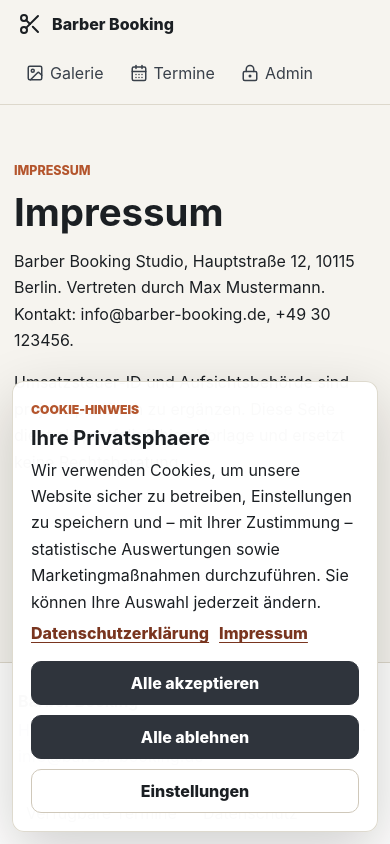
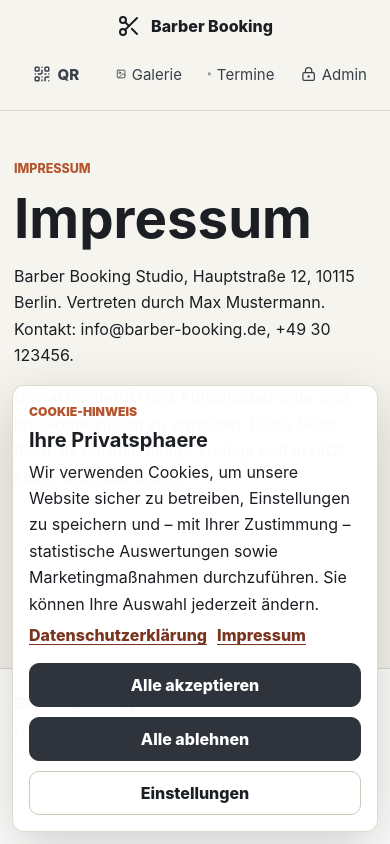
Before and after one commit to Maher-Albeek/Barbershop-booking-system, a React (Vite) app: page /impressum in a window 390 px wide. Shown: the top 844 px of the page. Built offline with nearby package versions, Linux system fonts and the light colour scheme.

Commit message:
fix : Improve mobile hero layout and QR popup behavior

```diff
--- a/src/components/Header.tsx
+++ b/src/components/Header.tsx
@@ -1,7 +1,10 @@
+import { useState } from "react";
 import { Link } from "react-router-dom";
-import { CalendarDays, Image, LockKeyhole, Scissors } from "lucide-react";
+import { CalendarDays, Image, LockKeyhole, QrCode, Scissors, X } from "lucide-react";
 
 export function Header() {
+  const [isQrOpen, setIsQrOpen] = useState(false);
+
   return (
     <header className="site-header">
       <Link to="/" className="brand" aria-label="Barber Booking System Startseite">
@@ -9,6 +12,10 @@ export function Header() {
         <span>Barber Booking</span>
       </Link>
       <nav aria-label="Hauptnavigation">
+        <button type="button" className="header-qr-button" onClick={() => setIsQrOpen(true)}>
+          <QrCode size={18} />
+          QR
+        </button>
         <a href="/#gallery">
           <Image size={18} />
           Galerie
@@ -22,6 +29,30 @@ export function Header() {
           Admin
         </Link>
       </nav>
+
+      {isQrOpen ? (
+        <div className="qr-modal-backdrop" role="presentation" onClick={() => setIsQrOpen(false)}>
+          <section
+            className="qr-modal"
+            role="dialog"
+            aria-modal="true"
+            aria-labelledby="qr-modal-title"
+            onClick={(event) => event.stopPropagation()}
+          >
+            <button type="button" className="qr-close-button" onClick={() => setIsQrOpen(false)} aria-label="QR Code schließen">
+              <X size={20} />
+            </button>
+            <p className="eyebrow">QR Code</p>
+            <h2 id="qr-modal-title">Adem Terminbuchung</h2>
+            <img
+              src="https://api.qrserver.com/v1/create-qr-code/?size=220x220&data=https%3A%2F%2Fbarber-booking.example"
+              alt="QR Code zur Adem Terminbuchung"
+              width="220"
+              height="220"
+            />
+          </section>
+        </div>
+      ) : null}
     </header>
   );
 }
--- a/src/pages/HomePage.tsx
+++ b/src/pages/HomePage.tsx
@@ -79,14 +79,9 @@ export default function HomePage() {
     <>
       <section className="hero" id="home">
         <div className="hero-content">
-          <p className="eyebrow">Berlin Barber Studio</p>
-          <h1>Modern Haircuts & Professional Barber Service</h1>
-          <p>
-            Wähle direkt einen freien Termin in deutscher Ortszeit, bestätige den Datenschutz und erhalte eine
-            verbindliche Reservierung ohne Wartezeit.
-          </p>
+          <h1>Adem</h1>
           <a className="primary-action" href="#booking">
-            Jetzt Termin buchen
+            Reservieren
           </a>
         </div>
       </section>
@@ -104,20 +99,6 @@ export default function HomePage() {
           <Mail size={22} />
           <span>info@barber-booking.de</span>
         </div>
-      </section>
-
-      <section className="section qr-section">
-        <div>
-          <p className="eyebrow">QR Code</p>
-          <h2>Schnell zum Termin</h2>
-          <p>Der QR Code öffnet die Website-URL und kann auf Flyern, Schaufenstern oder Visitenkarten genutzt werden.</p>
-        </div>
-        <img
-          src="https://api.qrserver.com/v1/create-qr-code/?size=180x180&data=https%3A%2F%2Fbarber-booking.example"
-          alt="QR Code zur Barber Booking Website"
-          width="180"
-          height="180"
-        />
       </section>
 
       <section className="section" id="gallery">
--- a/src/styles.css
+++ b/src/styles.css
@@ -19,11 +19,13 @@
 
 html {
   scroll-behavior: smooth;
+  overflow-x: hidden;
 }
 
 body {
   margin: 0;
   min-width: 320px;
+  overflow-x: hidden;
 }
 
 button,
@@ -46,7 +48,7 @@ a {
 .site-header {
   position: sticky;
   top: 0;
-  z-index: 20;
+  z-index: 120;
   display: flex;
   align-items: center;
   justify-content: space-between;
@@ -72,9 +74,11 @@ a {
   align-items: center;
   gap: 10px;
   flex-wrap: wrap;
+  min-width: 0;
 }
 
 .site-header nav a,
+.site-header nav button,
 .site-footer nav a,
 .site-footer button,
 .secondary-button {
@@ -91,6 +95,7 @@ a {
 }
 
 .site-header nav a:hover,
+.site-header nav button:hover,
 .site-footer nav a:hover,
 .site-footer button:hover,
 .secondary-button:hover {
@@ -98,19 +103,30 @@ a {
   background: #fff;
 }
 
+.header-qr-button {
+  font-weight: 800;
+}
+
 .hero {
-  min-height: min(780px, calc(100vh - 72px));
+  position: relative;
+  min-height: max(420px, calc(100dvh - 72px - 76px));
   display: flex;
   align-items: center;
-  padding: clamp(44px, 9vw, 108px) clamp(20px, 5vw, 72px);
+  justify-content: center;
+  padding: clamp(44px, 9vw, 108px) clamp(20px, 5vw, 72px) clamp(108px, 14vw, 148px);
   background:
-    linear-gradient(90deg, rgba(10, 13, 18, 0.78), rgba(10, 13, 18, 0.2)),
+    linear-gradient(180deg, rgba(10, 13, 18, 0.68), rgba(10, 13, 18, 0.36)),
     url("https://images.unsplash.com/photo-1585747860715-2ba37e788b70?auto=format&fit=crop&w=1800&q=82") center/cover;
   color: #fff;
+  text-align: center;
 }
 
 .hero-content {
+  display: grid;
+  justify-items: center;
+  gap: 22px;
   width: min(680px, 100%);
+  min-width: 0;
 }
 
 .eyebrow {
@@ -137,12 +153,18 @@ h1 {
   max-width: 11ch;
 }
 
+.hero h1 {
+  max-width: none;
+  text-shadow: 0 8px 28px rgba(0, 0, 0, 0.45);
+}
+
 h2 {
   font-size: clamp(1.8rem, 4vw, 3rem);
 }
 
 p {
   line-height: 1.65;
+  overflow-wrap: anywhere;
 }
 
 .hero p:not(.eyebrow) {
@@ -165,11 +187,23 @@ p {
   color: #fff;
   font-weight: 800;
   cursor: pointer;
+  text-align: center;
 }
 
 .primary-action:hover,
 .form-panel button[type="submit"]:hover {
   background: var(--accent-dark);
+}
+
+.hero .primary-action {
+  position: absolute;
+  left: 50%;
+  bottom: clamp(30px, 7vw, 64px);
+  transform: translateX(-50%);
+  min-width: 168px;
+  width: fit-content;
+  padding-inline: 24px;
+  box-shadow: 0 12px 30px rgba(0, 0, 0, 0.28);
 }
 
 .info-band {
@@ -188,6 +222,7 @@ p {
   padding: 16px;
   background: #fff;
   font-weight: 700;
+  text-align: center;
 }
 
 .section {
@@ -200,23 +235,12 @@ p {
   margin-bottom: 26px;
 }
 
-.qr-section,
 .booking-layout,
 .admin-grid {
   display: grid;
   grid-template-columns: minmax(0, 0.9fr) minmax(320px, 1.1fr);
   gap: clamp(24px, 5vw, 52px);
   align-items: start;
-}
-
-.qr-section img {
-  justify-self: end;
-  width: 180px;
-  height: 180px;
-  padding: 12px;
-  border: 1px solid var(--line);
-  border-radius: 8px;
-  background: #fff;
 }
 
 .gallery-grid {
@@ -256,6 +280,7 @@ p {
   background: rgba(255, 255, 255, 0.92);
   color: var(--ink);
   font-weight: 800;
+  max-width: calc(100% - 24px);
 }
 
 .form-panel,
@@ -351,6 +376,11 @@ p {
   background: #fff;
 }
 
+.site-footer > div,
+.site-footer nav {
+  min-width: 0;
+}
+
 .site-footer p {
   margin: 6px 0 0;
   color: var(--muted);
@@ -373,6 +403,59 @@ p {
   border-radius: 8px;
   background: #fff;
   box-shadow: 0 18px 50px rgba(0, 0, 0, 0.16);
+}
+
+.qr-modal-backdrop {
+  position: fixed;
+  inset: 0;
+  z-index: 200;
+  display: grid;
+  place-items: center;
+  padding: 18px;
+  background: rgba(10, 13, 18, 0.58);
+}
+
+.qr-modal {
+  position: relative;
+  display: grid;
+  justify-items: center;
+  gap: 12px;
+  width: min(360px, 100%);
+  padding: 28px;
+  border: 1px solid var(--line);
+  border-radius: 12px;
+  background: #fff;
+  color: var(--ink);
+  box-shadow: 0 24px 70px rgba(0, 0, 0, 0.28);
+  text-align: center;
+}
+
+.qr-modal h2 {
+  font-size: 1.35rem;
+}
+
+.qr-modal img {
+  width: min(220px, 100%);
+  height: auto;
+  padding: 12px;
+  border: 1px solid var(--line);
+  border-radius: 8px;
+  background: #fff;
+}
+
+.qr-close-button {
+  position: absolute;
+  top: 10px;
+  right: 10px;
+  display: inline-grid;
+  place-items: center;
+  width: 40px;
+  height: 40px;
+  border: 1px solid var(--line);
+  border-radius: 8px;
+  background: #fff;
+  color: var(--ink);
+  cursor: pointer;
 }
 
 .cookie-banner p {
@@ -732,6 +815,7 @@ p {
   border: 1px solid var(--line);
   border-radius: 8px;
   background: #fbfaf7;
+  min-width: 0;
 }
 
 .slot-row span,
@@ -744,6 +828,7 @@ p {
   display: flex;
   gap: 8px;
   align-items: center;
+  flex: 0 0 auto;
 }
 
 .notification-box {
@@ -767,6 +852,23 @@ p {
     flex-direction: column;
   }
 
+  .site-header,
+  .site-footer {
+    gap: 14px;
+  }
+
+  .site-header nav,
+  .site-footer nav {
+    width: 100%;
+  }
+
+  .site-header nav a,
+  .site-header nav button,
+  .site-footer nav a,
+  .site-footer button {
+    justify-content: center;
+  }
+
   .cookie-consent-banner {
     grid-template-columns: 1fr;
     align-items: stretch;
@@ -782,42 +884,134 @@ p {
   }
 
   .hero {
-    min-height: 620px;
+    min-height: max(340px, calc(100dvh - 128px - 228px));
+    padding-top: clamp(56px, 12vw, 84px);
+    padding-bottom: clamp(104px, 16vw, 132px);
+    background:
+      linear-gradient(180deg, rgba(10, 13, 18, 0.78), rgba(10, 13, 18, 0.36)),
+      url("https://images.unsplash.com/photo-1585747860715-2ba37e788b70?auto=format&fit=crop&w=1200&q=78") center/cover;
+  }
+
+  h1 {
+    max-width: 12ch;
   }
 
   .info-band,
-  .qr-section,
   .booking-layout,
   .admin-grid {
     grid-template-columns: 1fr;
   }
 
-  .qr-section img {
-    justify-self: start;
+  .gallery-grid {
+    grid-template-columns: repeat(2, minmax(0, 1fr));
   }
 
-  .gallery-grid {
-    grid-template-columns: repeat(2, minmax(0, 1fr));
+  .admin-grid + .admin-grid {
+    margin-top: 34px;
   }
 }
 
 @media (max-width: 560px) {
+  .site-header {
+    position: static;
+    min-height: 0;
+    padding: 14px;
+  }
+
+  .brand {
+    width: 100%;
+    justify-content: center;
+  }
+
+  .site-header nav {
+    display: grid;
+    grid-template-columns: repeat(4, minmax(0, 1fr));
+    gap: 8px;
+  }
+
   .site-header nav a,
+  .site-header nav button,
   .site-footer nav a,
-  .site-footer button {
-    padding-inline: 7px;
+  .site-footer button,
+  .secondary-button {
+    width: 100%;
+    min-height: 44px;
+    padding: 9px 8px;
+    font-size: 0.94rem;
   }
 
   .section {
     width: min(100% - 28px, 1180px);
+    padding: 48px 0;
+  }
+
+  .hero {
+    min-height: max(300px, calc(100dvh - 126px - 192px));
+    padding: 46px 16px 104px;
+  }
+
+  h1 {
+    max-width: none;
+    font-size: clamp(2.15rem, 14vw, 3.7rem);
+  }
+
+  h2 {
+    font-size: clamp(1.55rem, 9vw, 2.2rem);
+  }
+
+  .hero p:not(.eyebrow) {
+    font-size: 1rem;
+  }
+
+  .primary-action,
+  .form-panel button[type="submit"] {
+    width: 100%;
+  }
+
+  .hero .primary-action {
+    width: min(100%, 220px);
+  }
+
+  .info-band div {
+    justify-content: flex-start;
+    min-height: 64px;
+    text-align: left;
   }
 
   .gallery-grid {
     grid-template-columns: 1fr;
+    gap: 12px;
+  }
+
+  .gallery-item {
+    aspect-ratio: 16 / 11;
+  }
+
+  .form-panel,
+  .panel {
+    padding: 16px;
   }
 
   .slot-row {
     flex-direction: column;
+  }
+
+  .row-actions {
+    width: 100%;
+  }
+
+  .row-actions button {
+    flex: 1;
+  }
+
+  .site-footer {
+    padding: 24px 14px;
+  }
+
+  .site-footer nav {
+    display: grid;
+    grid-template-columns: 1fr;
+    gap: 8px;
   }
 
   .cookie-banner {
@@ -830,15 +1024,60 @@ p {
     left: 12px;
     right: 12px;
     bottom: 12px;
+    max-height: calc(100dvh - 24px);
+    overflow: auto;
     width: calc(100% - 24px);
+    padding: 16px;
+  }
+
+  .cookie-banner-actions,
+  .cookie-modal-actions {
+    display: grid;
+    grid-template-columns: 1fr;
+  }
+
+  .cookie-button {
+    width: 100%;
+    min-width: 0;
+  }
+
+  .cookie-modal-backdrop {
+    padding: 10px;
+  }
+
+  .qr-modal-backdrop {
+    padding: 12px;
+  }
+
+  .qr-modal {
+    padding: 22px 16px 18px;
+  }
+
+  .cookie-modal {
+    max-height: calc(100dvh - 20px);
+    padding: 16px;
+  }
+
+  .cookie-modal-header {
+    gap: 12px;
   }
 
   .cookie-category-card {
     grid-template-columns: 1fr;
+    padding: 14px;
   }
 
   .cookie-switch {
     justify-self: start;
+  }
+
+  .lightbox {
+    padding: 14px;
+  }
+
+  .lightbox button {
+    top: 10px;
+    right: 10px;
   }
 }
 
@@ -864,6 +1103,8 @@ p {
   .info-band div,
   .form-panel,
   .panel,
+  .qr-modal,
+  .qr-close-button,
   .cookie-consent-banner,
   .cookie-modal,
   .cookie-button,
@@ -879,6 +1120,7 @@ p {
   }
 
   .site-header nav a,
+  .site-header nav button,
   .site-footer nav a,
   .site-footer button,
   .secondary-button {
@@ -886,6 +1128,7 @@ p {
   }
 
   .site-header nav a:hover,
+  .site-header nav button:hover,
   .site-footer nav a:hover,
   .site-footer button:hover,
   .secondary-button:hover {
```
Also changed, not shown: 5 other files (tests, documents, lock files or other folders).
